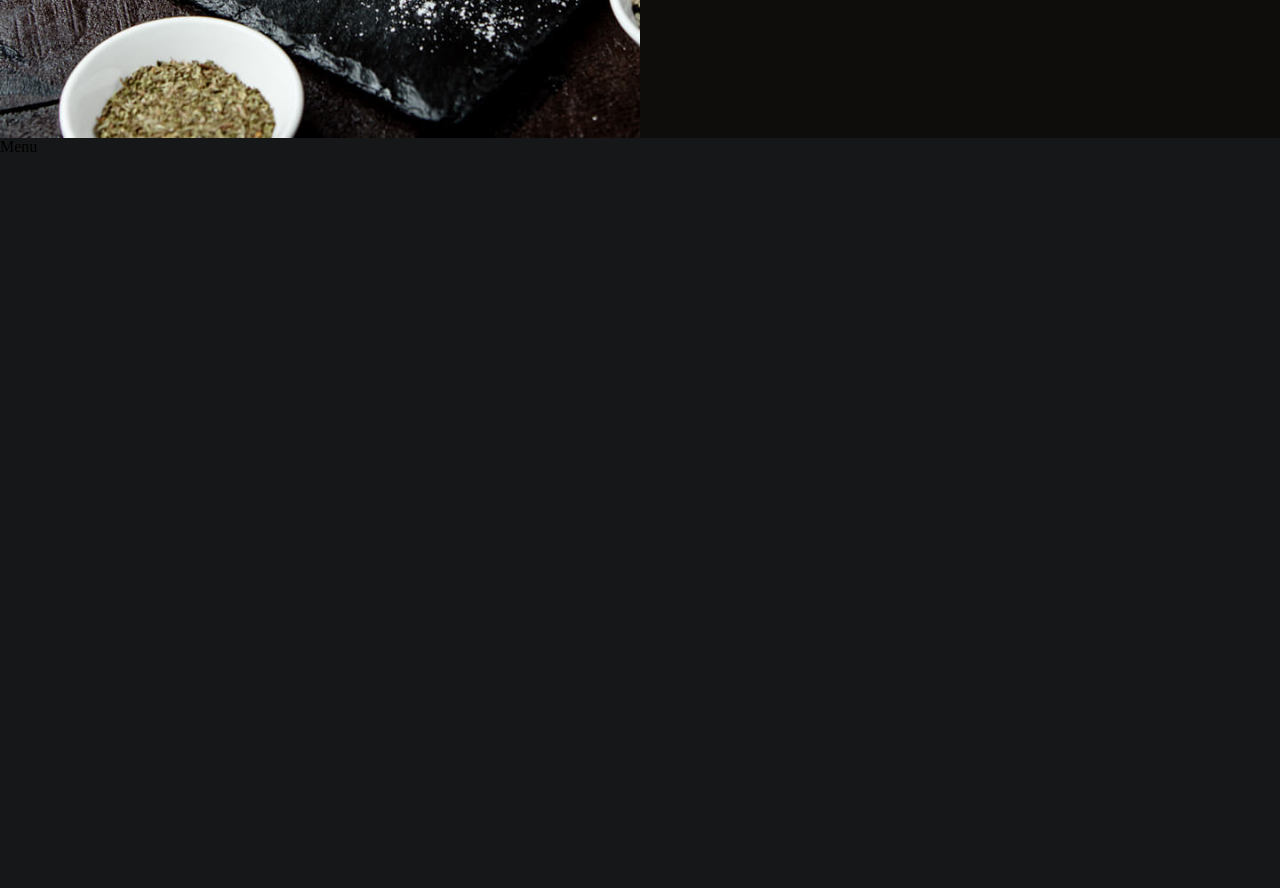
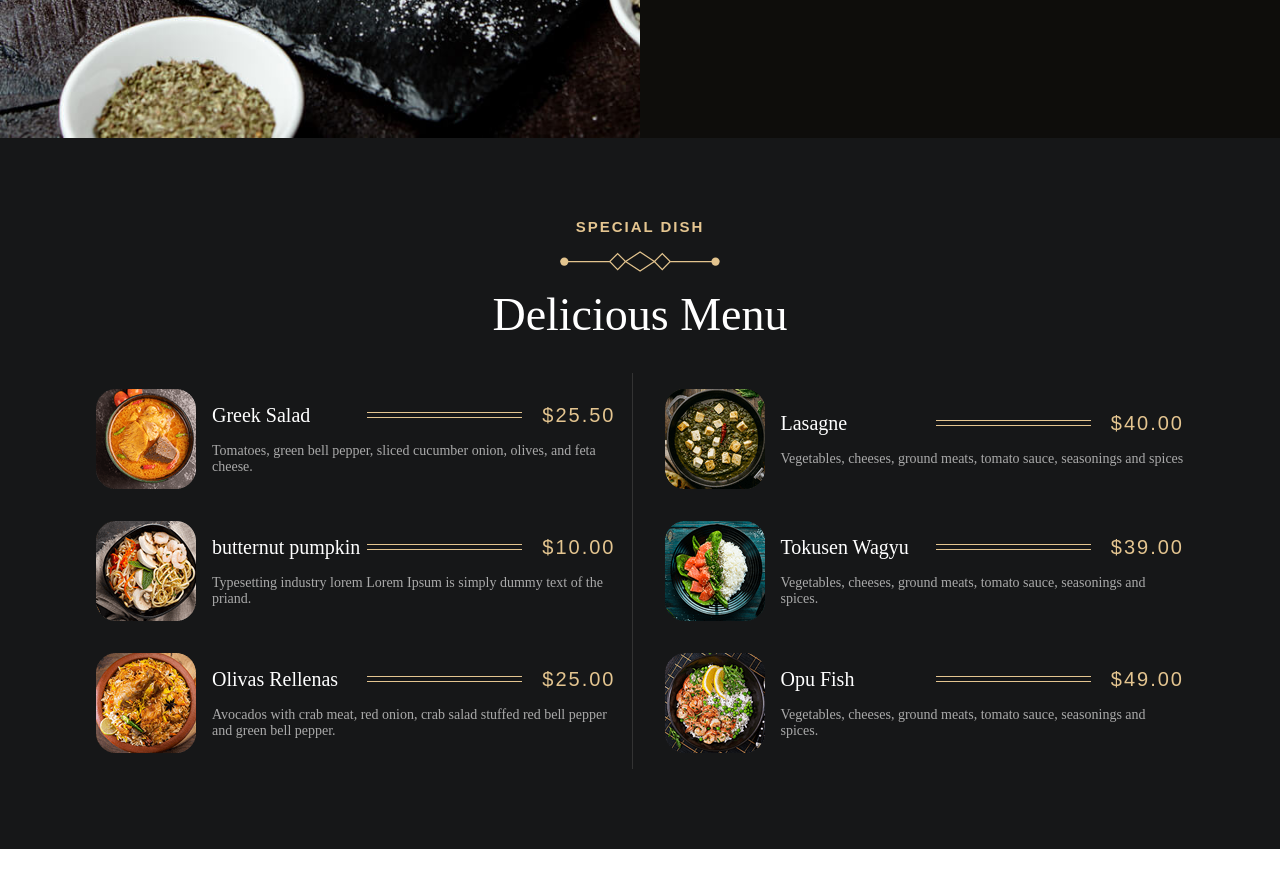
Before and after one commit to Fasill/Restaurant-Website, a React (Vite) app in the folder frontend/: page / in a window 1280 px wide. Shown: the part 3340-4228 px from the top of the page. After the commit the page ends 4189 px from the top, so only its background shows below. Built offline with nearby package versions, Linux system fonts and the light colour scheme.

Commit message:
finished building menu page and cleaing the css

```diff
--- a/frontend/src/pages/home/Home.module.css
+++ b/frontend/src/pages/home/Home.module.css
@@ -15,18 +15,13 @@
     right:0;
     width: 100%;
     height: 130lvh;
-    /* animation: animate 16s ease-in-out infinite ; */
     background-size: cover;
     display: flex;
     align-items:center;
     justify-content: space-between;
     overflow: clip;
-    /* background-color:red; */
-    /* background-image: url('../../assets/images/hero-slider-1.jpg'); */
-    background-size: cover;
-    background-position:center;
-    transition: background-image 2s ease; /* Add transition for the transform property */
-   }
+    transition: background-image 2s ease;
+}
 .badge{
     position: absolute;
     display: flex;
@@ -38,25 +33,22 @@
     height: 6rem;
     bottom: 60rem;
     right : 4rem;
-
 }
 .badge::before{
     content: '';
     position: absolute;
-    /* background-color:black; */
     width:100%;
     height:100%;
     border:1px solid var(--gold-crayola);
-    /* transform: rotate(45deg); */
-    animation: rotateBadge 10s infinite linear; /* 4s is the duration of the animation */
+    animation: rotateBadge 10s infinite linear;
 }
 
 @keyframes rotateBadge {
     from {
-        transform: rotate(0deg); /* Start rotation from 0 degrees */
+        transform: rotate(0deg);
     }
     to {
-        transform: rotate(360deg); /* Rotate to 360 degrees */
+        transform: rotate(360deg);
     }
 }
 .badge>p{
@@ -64,14 +56,11 @@
     font-weight: 700;
     font-size: 0.85rem;
     text-align: center;
-
-    /* background-color:red; */
     width: 4rem;
     margin: 0;
     color:rgb(68, 67, 67);
 }
 .badge>img{
-    /* filter: grayscale(100%); */
     filter: sepia(100%) brightness(0.4);
     width: 4rem;
 }
@@ -86,7 +75,6 @@
     display: flex;
     align-items:center;
     justify-content: center;
-    /* z-index: 999999; */
 }
 
 .leftNext:hover,.rightNext:hover{
@@ -108,10 +96,7 @@
 .hero{
     margin-top: 15rem;
     gap:1rem;
-    /* background-color:red; */
     width: 80%;
-    /* height: 100%; */
-    /* z-index: 9;/ */
     display: flex;
     flex-direction: column;
     align-items:center;
@@ -132,18 +117,13 @@
 }
 .hidden{
     display: none;
-  }
+}
 .title2{
-    /* background-color:green; */
     width:100%;
     max-width:60lvw;
-
     color:white;
     font-family: var(--fontFamily-forum);
-
     font-size:clamp( 25px ,9vw, 100px);
-
-
     text-align: center;
     margin: 0;
     font-weight: 400;
@@ -153,14 +133,8 @@
     color:white;
     font-family: var(--fontFamily-forum);
     margin: 0;
-
-
-    /* font-size: 20px; */
     font-size:clamp( 1px ,3.5vw, 20px);
-
     animation: fadeInUp 1.6s ease forwards;
-
-
 }
 
 @keyframes fadeInUp {
@@ -172,29 +146,21 @@
       opacity: 1;
       transform: translateY(0);
     }
-  }
+}
 
-
-
-  .btn{
-    /* animation: fadeInUp 3s ease forwards; */
-
+.btn{
     overflow: clip;
     display: flex;
     justify-content: center;
     align-items:center;
-
     width: 208px;
     height: 58px;
-
-    /* background-color:var(--gold-crayola); */
     position: relative;
     border:2px solid var(--gold-crayola);
     letter-spacing: 3px;
     color:var(--gold-crayola);
     cursor:pointer;
     animation: fadeInUp 3s ease forwards;
-
 }
 
 .btn:hover>p{
@@ -205,10 +171,9 @@
     color:black;
 }
 
-
 .btn::before {
     content: "";
-    display: flex; /* Apply flex properties to the parent */
+    display: flex;
     justify-content: center;
     align-items: flex-end;
     position: absolute;
@@ -216,22 +181,17 @@
     left: 0;
     top:0;
     background-color:var(--gold-crayola);
-
     width: 100%;
     height: 0%;
-    border-bottom-left-radius:100% ;
-    border-bottom-right-radius:100% ;
+    border-bottom-left-radius:100%;
+    border-bottom-right-radius:100%;
     transition: 0.2s;
-
 }
 
-.btn:hover::before { /* Correct the hover selector */
+.btn:hover::before {
     height: 100%;
-
-    border-bottom-left-radius:0% ;
-    border-bottom-right-radius:0% ;
-
-
+    border-bottom-left-radius:0%;
+    border-bottom-right-radius:0%;
 }
 
 @media screen and (max-width: 556px) {
--- a/frontend/src/pages/menu/Menu.jsx
+++ b/frontend/src/pages/menu/Menu.jsx
@@ -1,10 +1,134 @@
 import style from './menu.module.css';
 
+import separator from '../../assets/images/separator.svg';
 import React from 'react'
+import menu1 from '../../assets/images/menu-1.png';
+import menu2 from '../../assets/images/menu-2.png';
+import menu3 from '../../assets/images/menu-3.png';
+import menu4 from '../../assets/images/menu-4.png';
+import menu5 from '../../assets/images/menu-5.png';
+import menu6 from '../../assets/images/menu-6.png';
+
+
 
 const Menu = () => {
   return (
-    <div className={style.menuWrapper}>Menu</div>
+    <div className={style.menuWrapper}>
+      <div className={style.card}>
+        <div className={style.menuHeader}>
+          <div className={style.storyTittle}>
+            <h1>SPECIAL DISH</h1>
+            <img src = {separator} className = {style.separator}/>
+            <h2>Delicious Menu</h2>
+          </div>
+
+        </div>
+        <div className={style.menuList}>
+          <div className={style.leftMenu}>
+            <div className={`${style.menuProduct} ${style.menuProduct1}`}>
+              <div className={style.dish}>
+                <img src = {menu1} />
+              </div>
+              <div className={style.dishDescription}>
+                <div className = {style.dishTittle}>
+                  <h1>Greek Salad</h1>
+                  <div className={style.dash}></div>
+                  <p className={style.dishPrice}>$25.50</p>
+                </div>
+                <div className={style.engridients}>
+                  <p>Tomatoes, green bell pepper, sliced cucumber onion, olives, and feta cheese.</p>
+                </div>
+              </div>
+            </div>
+            <div className={`${style.menuProduct} ${style.menuProduct2}`}>
+              <div className={style.dish}>
+                <img src = {menu2} />
+
+              </div>
+              <div className={style.dishDescription}>
+                <div className = {style.dishTittle}>
+                  <h1>butternut pumpkin</h1>
+                  <div className={style.dash}></div>
+                  <p className={style.dishPrice}>$10.00</p>
+                </div>
+                <div className={style.engridients}>
+                  <p>Typesetting industry lorem Lorem Ipsum is simply dummy text of the priand.</p>
+                </div>
+              </div>
+            </div>
+            <div className={`${style.menuProduct} ${style.menuProduct3}`}>
+              <div className={style.dish}>
+                <img src = {menu3} />
+
+              </div>
+              <div className={style.dishDescription}>
+                <div className = {style.dishTittle}>
+                  <h1>Olivas Rellenas</h1>
+                  <div className={style.dash}></div>
+                  <p className={style.dishPrice}>$25.00</p>
+                </div>
+                <div className={style.engridients}>
+                  <p>Avocados with crab meat, red onion, crab salad stuffed red bell pepper and green bell pepper.</p>
+                </div>
+              </div>
+            </div>
+
+          </div>
+          <div className={style.rightMenu}>
+            <div className={`${style.menuProduct} ${style.menuProduct4}`}>
+              <div className={style.dish}>
+              <img src = {menu4} />
+
+              </div>
+              <div className={style.dishDescription}>
+                <div className = {style.dishTittle}>
+                  <h1>Lasagne</h1>
+                  <div className={style.dash}></div>
+                  <p className={style.dishPrice}>$40.00</p>
+                </div>
+                <div className={style.engridients}>
+                  <p>Vegetables, cheeses, ground meats, tomato sauce, seasonings and spices</p>
+                </div>
+              </div>
+            </div>
+            <div className={`${style.menuProduct} ${style.menuProduct5}`}>
+              <div className={style.dish}>
+              <img src = {menu5} />
+
+              </div>
+              <div className={style.dishDescription}>
+                <div className = {style.dishTittle}>
+                  <h1>Tokusen Wagyu</h1>
+                  <div className={style.dash}></div>
+                  <p className={style.dishPrice}>$39.00</p>
+                </div>
+                <div className={style.engridients}>
+                  <p>Vegetables, cheeses, ground meats, tomato sauce, seasonings and spices.</p>
+                </div>
+              </div>
+            </div>
+            <div className={`${style.menuProduct} ${style.menuProduct6}`}>
+              <div className={style.dish}>
+              <img src = {menu6} />
+
+              </div>
+              <div className={style.dishDescription}>
+                <div className = {style.dishTittle}>
+                  <h1>Opu Fish</h1>
+                  <div className={style.dash}></div>
+                  <p className={style.dishPrice}>$49.00</p>
+                </div>
+                <div className={style.engridients}>
+                  <p>Vegetables, cheeses, ground meats, tomato sauce, seasonings and spices.</p>
+                </div>
+              </div>
+            </div>
+
+          </div>
+
+        </div>
+      </div>
+    </div>
   )
 }
 
--- a/frontend/src/pages/menu/menu.module.css
+++ b/frontend/src/pages/menu/menu.module.css
@@ -1,7 +1,172 @@
 @import url("../../index.css");
+
 .menuWrapper{
-    height: 100lvh;
-    width: 100lvw;
     background-color:#161718;
+    box-sizing: border-box;
+    padding: 5rem;
+}
+
+.menuProduct2{
 
 }
+.card{
+    display: flex;
+    flex-direction: column;
+    gap:2rem;
+}
+.menuHeader{
+
+}
+.menuList{
+
+}
+
+.storyTittle{
+    display: flex;
+    flex-direction: column;
+    gap:1rem;
+    align-items: center;
+    justify-content: center;
+    margin: 0;
+}
+.storyTittle>h1{
+    color: var(--gold-crayola);
+    font-family: sans-serif;
+    font-weight: bold;
+    margin: 0;
+    font-size: clamp(9px, 4vw, 15px);
+    text-align: center;
+    letter-spacing: 2px;
+}
+
+
+.storyTittle>h2{
+    margin: 0;
+    text-align: center;
+    width: 100%;
+    max-width: 61lvw;
+    color: white;
+    font-family: var(--fontFamily-forum);
+    font-size: clamp(10px, 9vw, 46px);
+    margin: 0;
+    font-weight: 400;
+    animation: fadeInUp 1.3s ease forwards;
+
+}
+.dishTittle>p{
+    color: var(--gold-crayola);
+    font-family: sans-serif;
+    font-size: clamp(10px, 9vw, 46px);
+    margin: 0;
+    text-align: center;
+    letter-spacing: 2px;
+}
+.engridients>p{
+    margin: 0;
+    text-align: left;
+    width: 100%;
+    max-width: 61lvw;
+    color: rgb(170, 170, 170);
+    font-family: var(--fontFamily-forum);
+    font-size: clamp(4px, 6vw, 14px);
+    margin: 0;
+    font-weight: 400;
+    animation: fadeInUp 1.3s ease forwards;
+}
+.storyTittle>img{
+    width: 10rem;
+    margin: 0;
+}
+.menuList{
+    display: flex;
+    justify-content: space-between;
+    gap: 1rem;
+}
+.leftMenu{
+    width:100%;
+    display:flex;
+    flex-direction:column;
+    justify-content:center;
+    gap:2rem;
+    padding: 1rem;
+    border-right: 1px rgb(51, 51, 51) solid;
+}
+.rightMenu{
+    width:100%;
+    display:flex;
+    flex-direction:column;
+    justify-content:center;
+    gap:2rem;
+    padding: 1rem;
+}
+
+@media screen and (max-width: 1115px) {
+    .rightMenu{
+        display: None;
+    }
+    .leftMenu{
+        border:none;
+    }
+    .menuWrapper{
+        padding: 3rem;
+    }
+}
+@media screen and (max-width: 500px) {
+    .menuWrapper{
+        padding: 2rem;
+    }
+}
+.menuProduct{
+    display: flex;
+    align-items:center;
+    height: 33.3%;
+    gap:1rem;
+    box-sizing:border-box;
+}
+.dishDescription{
+    display: flex;
+    flex-direction: column;
+    align-items:flex-start;
+    justify-content: center;
+    height: 80%;
+    width: 100%;
+    gap:1rem;
+
+}
+.dishTittle{
+    display: flex;
+    align-items:center;
+    justify-content: space-between;
+    width: 100%;
+}
+.dish{
+    display: flex;
+    align-items:center;
+    justify-content: center;
+}
+.dishTittle>h1{
+    width: 100%;
+    max-width: 61lvw;
+    color: white;
+    font-family: var(--fontFamily-forum);
+    font-size: clamp(4px, 9vw, 20px);
+    margin: 0;
+    font-weight: 400;
+    animation: fadeInUp 1.3s ease forwards;
+}
+.dishTittle>p{
+    color: var(--gold-crayola);
+    font-family: sans-serif;
+    font-size: clamp(4px, 9vw, 20px);
+    margin: 0;
+    text-align: center;
+    letter-spacing: 2px;
+    width: 60%;
+    text-align: right;
+}
+.dash{
+    border-top:1px var(--gold-crayola) solid;
+    border-bottom:1px var(--gold-crayola) solid;
+    height: 4px;
+    width: 100%;
+}
```
